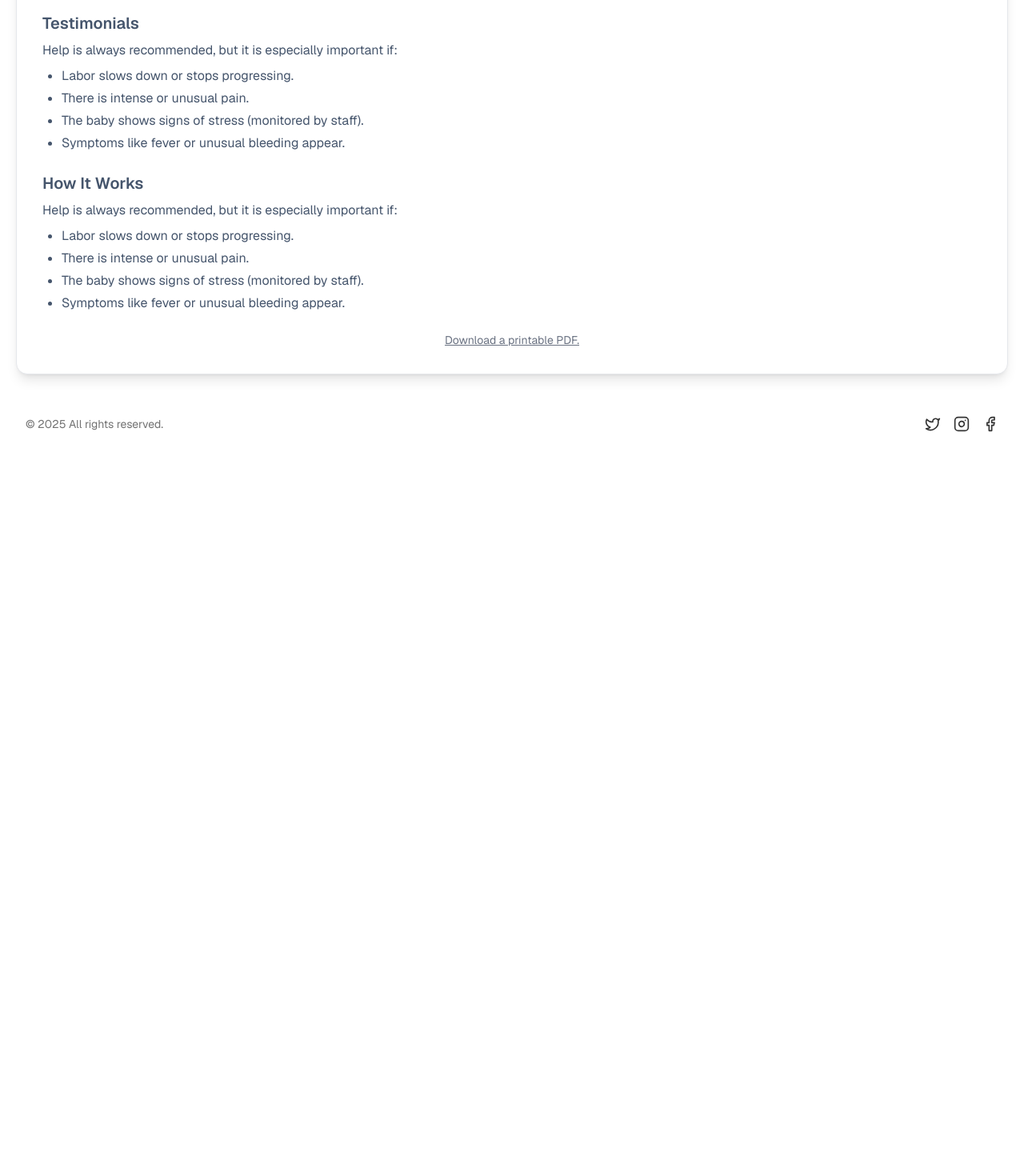
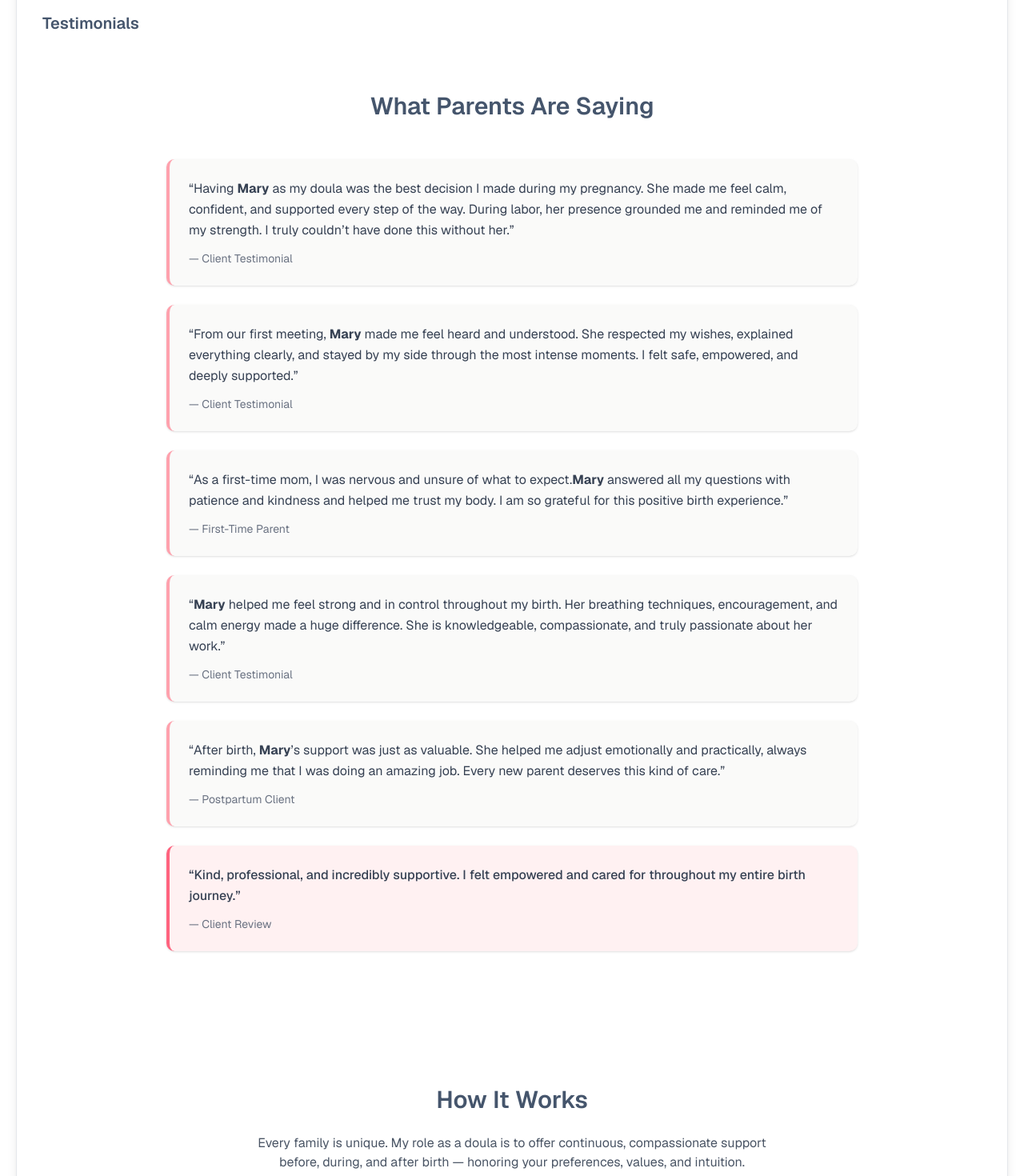
Before and after one commit to zazaparkadze/mary, a Next.js app: page / in a window 1280 px wide. Shown: the part 1260-2730 px from the top of the page at 80% size. Before the commit the page ends 1832 px from the top, so only its background shows below. Built offline with nearby package versions, Linux system fonts and the light colour scheme.

Commit message:
content added

```diff
--- /dev/null
+++ b/app/blog/page.tsx
@@ -0,0 +1,5 @@
+function Blog() {
+  return <div>Blog</div>;
+}
+
+export default Blog;
--- a/components/ui/content.tsx
+++ b/components/ui/content.tsx
@@ -154,28 +154,189 @@ export default function Content() {
 
         <section id="testimonials" className="mb-6 text-slate-600">
           <h2 className="text-xl font-semibold mb-2">Testimonials</h2>
-          <p className="mb-2">
-            Help is always recommended, but it is especially important if:
-          </p>
-          <ul className="list-disc ml-6 space-y-1">
-            <li>Labor slows down or stops progressing.</li>
-            <li>There is intense or unusual pain.</li>
-            <li>The baby shows signs of stress (monitored by staff).</li>
-            <li>Symptoms like fever or unusual bleeding appear.</li>
-          </ul>
+
+          <section className="max-w-4xl mx-auto px-4 py-16">
+            <h2 className="text-3xl font-semibold text-center mb-12">
+              What Parents Are Saying
+            </h2>
+
+            <div className="space-y-6">
+              <blockquote className="bg-stone-50 border-l-4 border-rose-300 p-6 rounded-lg shadow-sm">
+                <p className="text-gray-700 leading-relaxed">
+                  “Having <strong>Mary</strong> as my doula was the best
+                  decision I made during my pregnancy. She made me feel calm,
+                  confident, and supported every step of the way. During labor,
+                  her presence grounded me and reminded me of my strength. I
+                  truly couldn’t have done this without her.”
+                </p>
+                <footer className="mt-3 text-sm text-gray-500">
+                  — Client Testimonial
+                </footer>
+              </blockquote>
+
+              <blockquote className="bg-stone-50 border-l-4 border-rose-300 p-6 rounded-lg shadow-sm">
+                <p className="text-gray-700 leading-relaxed">
+                  “From our first meeting, <strong>Mary</strong> made me feel
+                  heard and understood. She respected my wishes, explained
+                  everything clearly, and stayed by my side through the most
+                  intense moments. I felt safe, empowered, and deeply
+                  supported.”
+                </p>
+                <footer className="mt-3 text-sm text-gray-500">
+                  — Client Testimonial
+                </footer>
+              </blockquote>
+
+              <blockquote className="bg-stone-50 border-l-4 border-rose-300 p-6 rounded-lg shadow-sm">
+                <p className="text-gray-700 leading-relaxed">
+                  “As a first-time mom, I was nervous and unsure of what to
+                  expect.
+                  <strong>Mary</strong> answered all my questions with patience
+                  and kindness and helped me trust my body. I am so grateful for
+                  this positive birth experience.”
+                </p>
+                <footer className="mt-3 text-sm text-gray-500">
+                  — First-Time Parent
+                </footer>
+              </blockquote>
+
+              <blockquote className="bg-stone-50 border-l-4 border-rose-300 p-6 rounded-lg shadow-sm">
+                <p className="text-gray-700 leading-relaxed">
+                  “<strong>Mary</strong> helped me feel strong and in control
+                  throughout my birth. Her breathing techniques, encouragement,
+                  and calm energy made a huge difference. She is knowledgeable,
+                  compassionate, and truly passionate about her work.”
+                </p>
+                <footer className="mt-3 text-sm text-gray-500">
+                  — Client Testimonial
+                </footer>
+              </blockquote>
+
+              <blockquote className="bg-stone-50 border-l-4 border-rose-300 p-6 rounded-lg shadow-sm">
+                <p className="text-gray-700 leading-relaxed">
+                  “After birth, <strong>Mary</strong>’s support was just as
+                  valuable. She helped me adjust emotionally and practically,
+                  always reminding me that I was doing an amazing job. Every new
+                  parent deserves this kind of care.”
+                </p>
+                <footer className="mt-3 text-sm text-gray-500">
+                  — Postpartum Client
+                </footer>
+              </blockquote>
+
+              <blockquote className="bg-rose-50 border-l-4 border-rose-400 p-6 rounded-lg shadow-sm">
+                <p className="text-gray-700 leading-relaxed font-medium">
+                  “Kind, professional, and incredibly supportive. I felt
+                  empowered and cared for throughout my entire birth journey.”
+                </p>
+                <footer className="mt-3 text-sm text-gray-500">
+                  — Client Review
+                </footer>
+              </blockquote>
+            </div>
+          </section>
         </section>
 
-        <section id="how-it-works" className="mb-6 text-slate-600">
-          <h2 className="text-xl font-semibold mb-2">How It Works</h2>
-          <p className="mb-2">
-            Help is always recommended, but it is especially important if:
+        <section
+          id="how-it-works"
+          className="max-w-6xl mx-auto px-4 py-20 mt-6 text-slate-600"
+        >
+          <h2 className="text-3xl font-semibold text-center mb-6">
+            How It Works
+          </h2>
+
+          <p className="text-center text-gray-600 max-w-2xl mx-auto mb-14">
+            Every family is unique. My role as a doula is to offer continuous,
+            compassionate support before, during, and after birth — honoring
+            your preferences, values, and intuition.
           </p>
-          <ul className="list-disc ml-6 space-y-1">
-            <li>Labor slows down or stops progressing.</li>
-            <li>There is intense or unusual pain.</li>
-            <li>The baby shows signs of stress (monitored by staff).</li>
-            <li>Symptoms like fever or unusual bleeding appear.</li>
-          </ul>
+
+          <div className="grid gap-8 md:grid-cols-3">
+            {/* <!-- Step 1 --> */}
+            <div className="bg-stone-50 rounded-2xl p-8 shadow-sm">
+              <div className="text-rose-400 text-2xl font-semibold mb-4">
+                01
+              </div>
+              <h3 className="text-xl font-medium mb-3">Initial Consultation</h3>
+              <p className="text-gray-700 leading-relaxed">
+                We begin with a relaxed meeting to get to know each other. We
+                talk about your pregnancy, birth hopes, past experiences, and
+                any questions or concerns you may have. This is a space for
+                listening, trust, and connection.
+              </p>
+            </div>
+
+            {/* <!-- Step 2 --> */}
+            <div className="bg-stone-50 rounded-2xl p-8 shadow-sm">
+              <div className="text-rose-400 text-2xl font-semibold mb-4">
+                02
+              </div>
+              <h3 className="text-xl font-medium mb-3">Prenatal Support</h3>
+              <p className="text-gray-700 leading-relaxed">
+                During pregnancy, we meet to prepare emotionally and
+                practically. We explore birth preferences, comfort techniques,
+                breathing, partner support, and ways to feel informed and
+                confident as you approach your birth.
+              </p>
+            </div>
+
+            {/* <!-- Step 3 --> */}
+            <div className="bg-stone-50 rounded-2xl p-8 shadow-sm">
+              <div className="text-rose-400 text-2xl font-semibold mb-4">
+                03
+              </div>
+              <h3 className="text-xl font-medium mb-3">Birth Support</h3>
+              <p className="text-gray-700 leading-relaxed">
+                I offer continuous presence during labor, providing emotional
+                reassurance, physical comfort, and calm guidance. I support you
+                and your partner while respecting your birth team and medical
+                providers.
+              </p>
+            </div>
+
+            {/* <!-- Step 4 --> */}
+            <div className="bg-stone-50 rounded-2xl p-8 shadow-sm">
+              <div className="text-rose-400 text-2xl font-semibold mb-4">
+                04
+              </div>
+              <h3 className="text-xl font-medium mb-3">
+                Immediate Postpartum Care
+              </h3>
+              <p className="text-gray-700 leading-relaxed">
+                After birth, I remain present to help you settle in, offering
+                gentle support with bonding, feeding, and emotional processing
+                of your birth experience.
+              </p>
+            </div>
+
+            {/* <!-- Step 5 --> */}
+            <div className="bg-stone-50 rounded-2xl p-8 shadow-sm">
+              <div className="text-rose-400 text-2xl font-semibold mb-4">
+                05
+              </div>
+              <h3 className="text-xl font-medium mb-3">Postpartum Follow-Up</h3>
+              <p className="text-gray-700 leading-relaxed">
+                We reconnect after birth to reflect, answer questions, and
+                support your transition into parenthood. This time focuses on
+                reassurance, rest, and emotional care.
+              </p>
+            </div>
+
+            {/*  <!-- Step 6 --> */}
+            <div className="bg-rose-50 rounded-2xl p-8 shadow-sm">
+              <div className="text-rose-500 text-2xl font-semibold mb-4">
+                06
+              </div>
+              <h3 className="text-xl font-medium mb-3">
+                Ongoing Respect & Care
+              </h3>
+              <p className="text-gray-700 leading-relaxed">
+                My approach is non-judgmental and inclusive. I support all birth
+                paths and honor your choices. You are always at the center of
+                your own experience.
+              </p>
+            </div>
+          </div>
         </section>
 
         <footer className="text-center text-gray-500 text-sm mt-6">
--- a/components/ui/header.tsx
+++ b/components/ui/header.tsx
@@ -4,6 +4,7 @@ import SessionButton from "./session-button";
 import ToggleLanguage from "./language-button";
 import MaryLogo from "./mary-logo";
 import { useState } from "react";
+import Link from "next/link";
 
 export default function Header() {
   const [open, setOpen] = useState(false);
@@ -16,8 +17,15 @@ export default function Header() {
         <ul className="flex gap-3">
           <li>About Me</li>
           <li>Services</li>
-          <li>Testimonials</li>
-          <li>Blog</li>
+          <li>
+            <a href="#testimonials"> Testimonials</a>
+          </li>
+          <li>
+            <a href="#how-it-works">How it Works</a>
+          </li>
+          <li>
+            <Link href={"blog"}>Blog</Link>
+          </li>
         </ul>
         <ToggleLanguage />
         <SessionButton />
--- a/components/ui/session-button.tsx
+++ b/components/ui/session-button.tsx
@@ -2,10 +2,20 @@ import { Button } from "./button";
 import { Video } from "lucide-react";
 
 export default function SessionButton() {
+  const handleClick = () => {
+    const message =
+      "Hello, I am Mary, Your message please, and I'll be back asap";
+    const encodedMessage = encodeURIComponent(message);
+    const url = `https://wa.me/${+9725464408805}?text=${encodedMessage}`;
+
+    window.open(url, "_blank");
+  };
+
   return (
     <Button
       variant={"outline"}
       size={"sm"}
+      onClick={handleClick}
       className="flex gap-x-2.5 items-center rounded-full cursor-pointer
        text-[#a36f6f] hover:bg-[#a36f6f] hover:text-white border-[#a36f6f]"
     >
```
